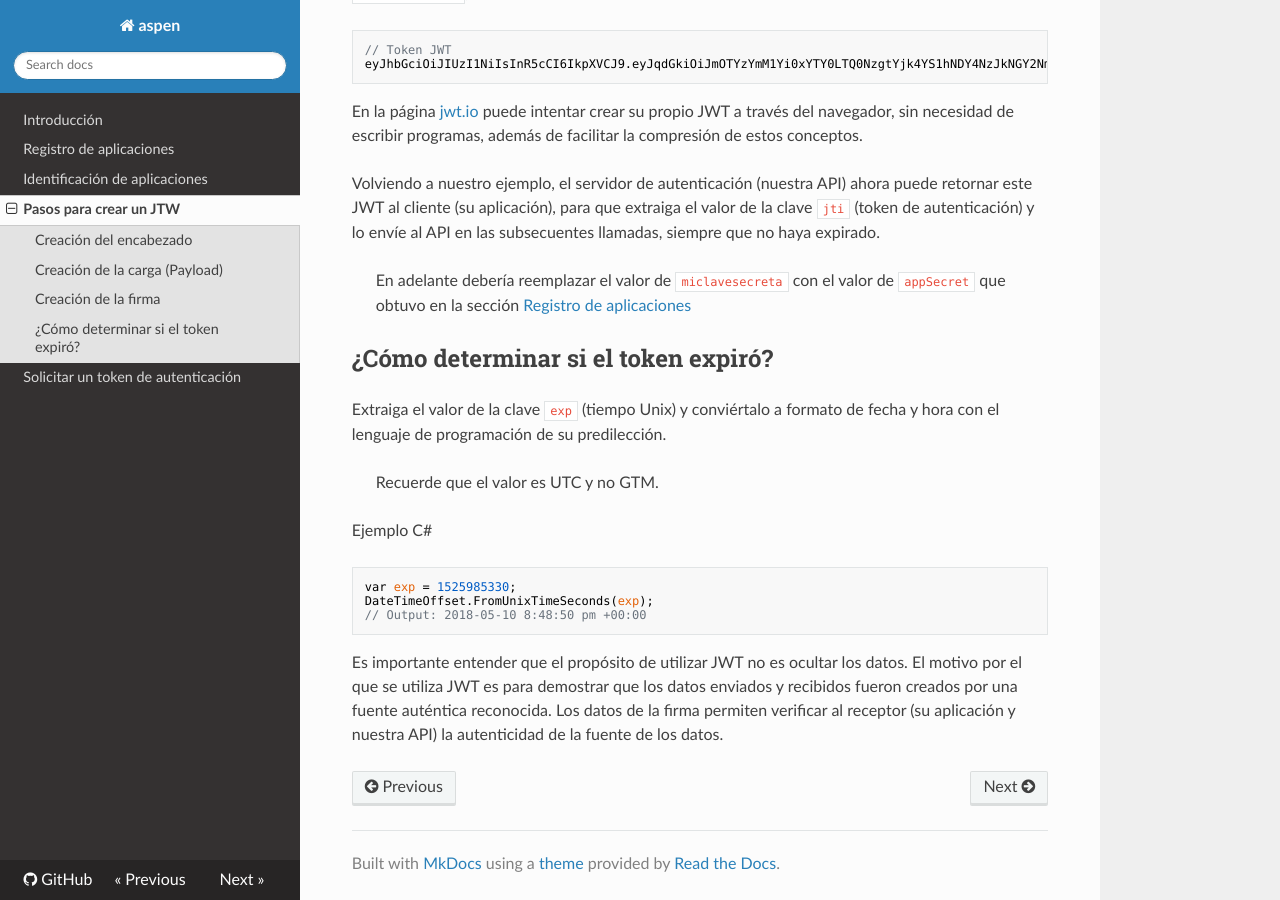
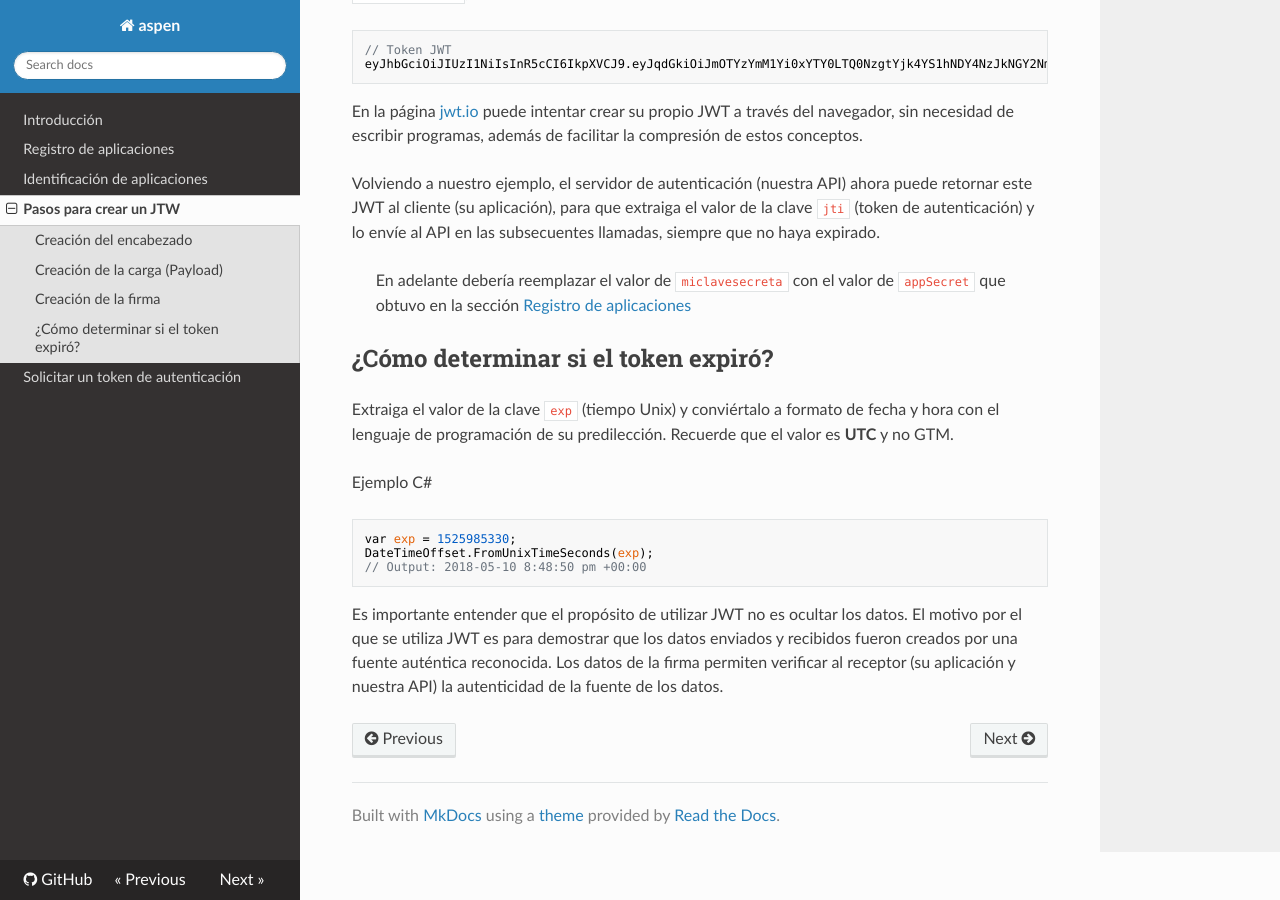
Before and after one commit to menchi2000/Aspen, an MkDocs documentation site: the page built from docs/JWT-Build.md, in a window 1280 px wide and 900 px high, scrolled down 1483 px. Built offline with MkDocs 1.6.1, drawn with Linux system fonts in a browser that asks for light colours; nearby versions of some CDN libraries; old or Windows-style settings are respelled for this version of MkDocs; some of the changed text lies outside the part shown.

```diff
--- a/docs/JWT-Build.md
+++ b/docs/JWT-Build.md
@@ -59,9 +59,7 @@ Volviendo a nuestro ejemplo, el servidor de autenticación (nuestra API) ahora p
 
 ## ¿Cómo determinar si el token expiró?
 
-Extraiga el valor de la clave `exp` (tiempo Unix) y conviértalo a formato de fecha y hora con el lenguaje de programación de su predilección.
-
-> Recuerde que el valor es UTC y no GTM.
+Extraiga el valor de la clave `exp` (tiempo Unix) y conviértalo a formato de fecha y hora con el lenguaje de programación de su predilección. Recuerde que el valor es **UTC** y no GTM.
 
 Ejemplo C#
 
```
Also changed, not shown: other parts of docs/JWT-Build.md (+1 -1 lines).
